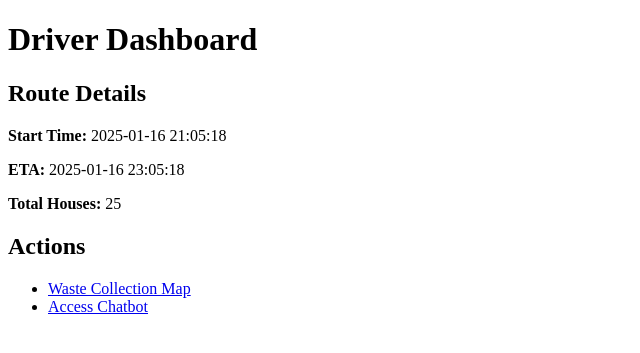
After one commit to ChirathSetunge/DSGP_3_Waste_Management_System, a Flask app: page /shared/driver/dashboard in a window 1280 px wide. The commit adds this page. Shown: the top 353 px of the page, without its empty margins (0-640 px from the left). Run offline with Flask 3, Linux system fonts and the light colour scheme.

Commit message:
Add Driver log in and driver option pages

```diff
--- a/shared/routes.py
+++ b/shared/routes.py
@@ -1,22 +1,21 @@
 from flask import render_template, redirect, url_for, flash
-from werkzeug.security import check_password_hash
+from datetime import datetime, timedelta
 from . import shared_bp
-from .forms import AdminLoginForm, AdminSignupForm
-from .models import Admin, db
+from .forms import AdminLoginForm, AdminSignupForm, DriverLoginForm, DriverSignupForm
+from .models import Admin, Driver, db
 
-
+# Admin Routes
 @shared_bp.route('/admin/login', methods=['GET', 'POST'])
 def admin_login():
     form = AdminLoginForm()
     if form.validate_on_submit():
         admin = Admin.query.filter_by(username=form.username.data).first()
-        if admin and check_password_hash(admin.password_hash, form.password.data):
-            flash('Login successful!', 'success')
+        if admin and admin.check_password(form.password.data):
+            flash('Admin Login Successful!', 'success')
             return redirect(url_for('shared.admin_options'))
         else:
-            flash('Invalid username or password.', 'danger')
+            flash('Invalid Username or Password', 'danger')
     return render_template('admin_login.html', form=form)
-
 
 @shared_bp.route('/admin/signup', methods=['GET', 'POST'])
 def admin_signup():
@@ -30,11 +29,55 @@ def admin_signup():
             new_admin.set_password(form.password.data)
             db.session.add(new_admin)
             db.session.commit()
-            flash('Signup successful! You can now log in.', 'success')
+            flash('Signup Successful!', 'success')
             return redirect(url_for('shared.admin_login'))
     return render_template('admin_signup.html', form=form)
-
 
 @shared_bp.route('/admin/options')
 def admin_options():
     return render_template('admin_options.html')
+
+# Driver Routes
+@shared_bp.route('/driver/login', methods=['GET', 'POST'])
+def driver_login():
+    form = DriverLoginForm()
+    if form.validate_on_submit():
+        driver = Driver.query.filter_by(vehicle_no=form.vehicle_no.data).first()
+        if driver and driver.check_password(form.password.data):
+            flash('Driver Login Successful!', 'success')
+            return redirect(url_for('shared.driver_dashboard'))
+        else:
+            flash('Invalid Vehicle Number or Password', 'danger')
+    return render_template('driver_login.html', form=form)
+
+@shared_bp.route('/driver/signup', methods=['GET', 'POST'])
+def driver_signup():
+    form = DriverSignupForm()
+    if form.validate_on_submit():
+        existing_driver = Driver.query.filter_by(vehicle_no=form.vehicle_no.data).first()
+        if existing_driver:
+            flash('Vehicle Number already exists.', 'danger')
+        else:
+            new_driver = Driver(vehicle_no=form.vehicle_no.data)
+            new_driver.set_password(form.password.data)
+            db.session.add(new_driver)
+            db.session.commit()
+            flash('Signup Successful!', 'success')
+            return redirect(url_for('shared.driver_login'))
+    return render_template('driver_signup.html', form=form)
+
+@shared_bp.route('/driver/dashboard')
+def driver_dashboard():
+    start_time = datetime.now()
+    eta = start_time + timedelta(hours=2)
+    total_houses = 25
+    return render_template('driver_dashboard.html', start_time=start_time, eta=eta, total_houses=total_houses)
+
+@shared_bp.route('/driver/waste-collection-map')
+def waste_collection_map():
+    return render_template('driver_map.html')
+
+@shared_bp.route('/driver/chatbot')
+def driver_chatbot():
+    # Placeholder for the chatbot page
+    return "<h1>Chatbot is under construction. Please check back later!</h1>"
--- /dev/null
+++ b/shared/templates/driver_dashboard.html
@@ -0,0 +1,25 @@
+<!DOCTYPE html>
+<html lang="en">
+<head>
+    <meta charset="UTF-8">
+    <meta name="viewport" content="width=device-width, initial-scale=1.0">
+    <title>Driver Dashboard</title>
+</head>
+<body>
+    <h1>Driver Dashboard</h1>
+    <section>
+        <h2>Route Details</h2>
+        <p><b>Start Time:</b> {{ start_time.strftime('%Y-%m-%d %H:%M:%S') }}</p>
+        <p><b>ETA:</b> {{ eta.strftime('%Y-%m-%d %H:%M:%S') }}</p>
+        <p><b>Total Houses:</b> {{ total_houses }}</p>
+    </section>
+    <section>
+        <h2>Actions</h2>
+        <ul>
+            <li><a href="{{ url_for('shared.waste_collection_map') }}">Waste Collection Map</a></li>
+            <li><a href="{{ url_for('shared.driver_chatbot') }}">Access Chatbot</a></li>
+        </ul>
+
+    </section>
+</body>
+</html>
--- a/templates/home.html
+++ b/templates/home.html
@@ -8,5 +8,6 @@
 <body>
     <h1>Welcome to the Municipal Waste Management System</h1>
     <a href="/shared/admin/login">Admin Login</a>
+    <a href="/shared/driver/login">Driver Login</a>
 </body>
 </html>
```
Also changed, not shown: app.py (+5 -3 lines), shared/forms.py (+15 -2 lines), shared/models.py (+14 -1 lines), shared/templates/driver_login.html (added, +18 -0 lines), shared/templates/driver_map.html (added, +13 -0 lines), shared/templates/driver_signup.html (added, +18 -0 lines), instance/database.db.
